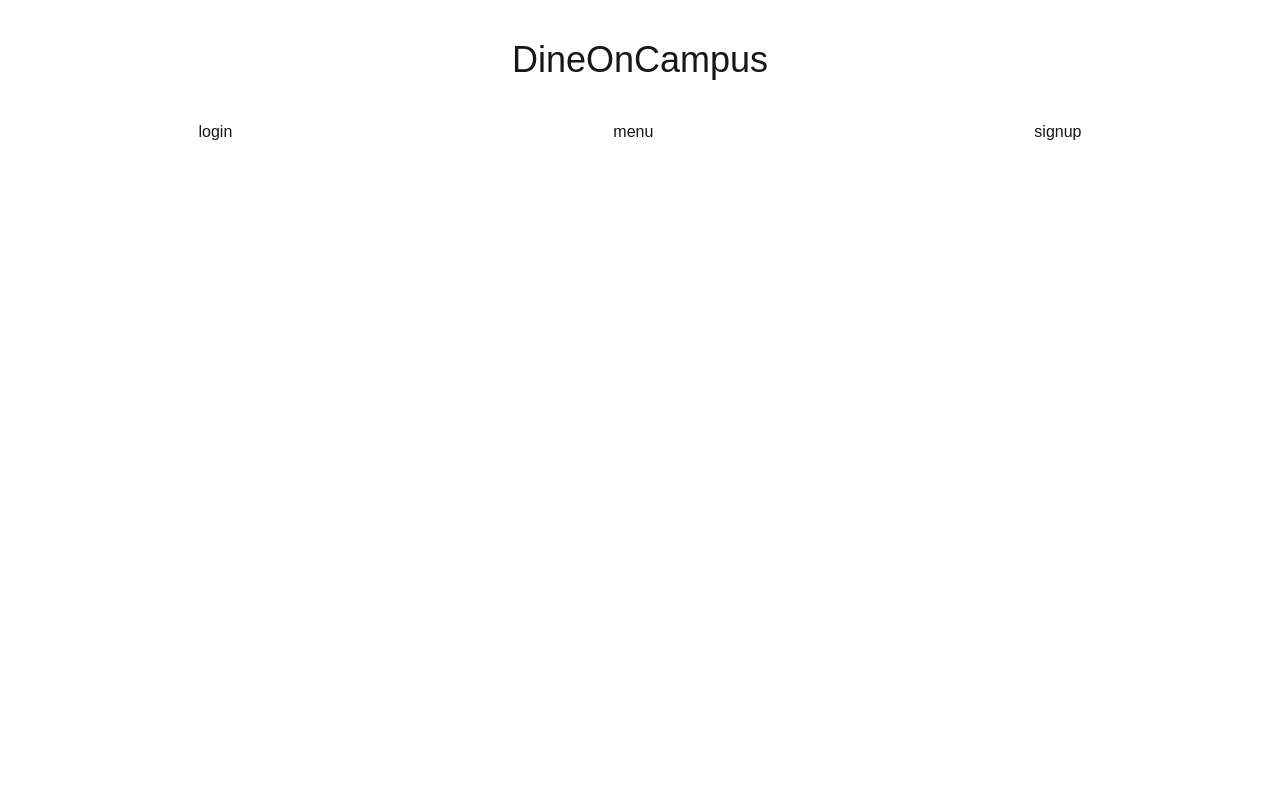
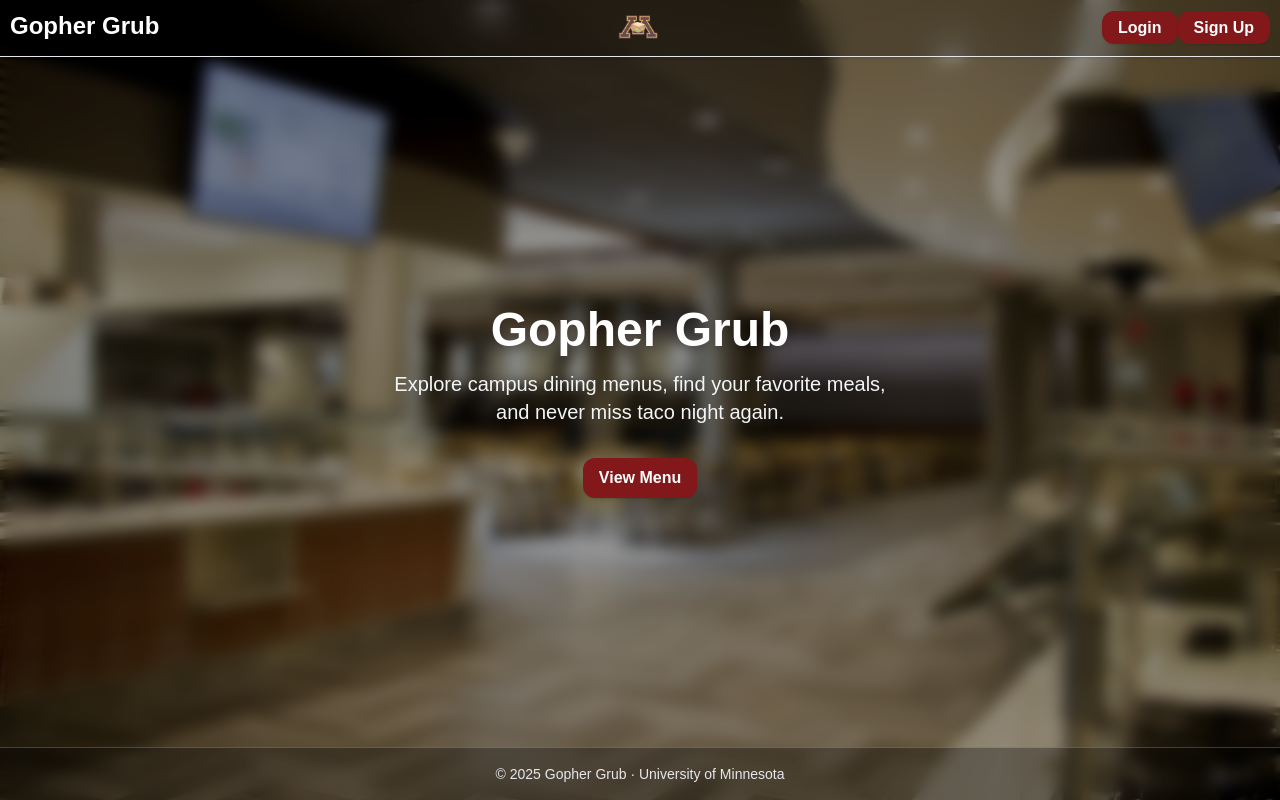
Before and after one commit to david-callender/FoodFinder, a Next.js app in the folder frontend/: page / in a window 1280 px wide. Built offline with nearby package versions, Linux system fonts and the light colour scheme.

Commit message:
feat : styled home page

```diff
--- a/frontend/src/app/layout.tsx
+++ b/frontend/src/app/layout.tsx
@@ -1,8 +1,6 @@
 import { Geist, Geist_Mono } from "next/font/google";
-import Link from "next/link";
 
 import "./globals.css";
-// css for header
 
 import type { Metadata } from "next";
 import type { FC } from "react";
@@ -32,10 +30,6 @@
       <body
         className={`${geistSans.variable} ${geistMono.variable} antialiased`}
       >
-        <h1 className="m-10 content-center text-center text-4xl">
-          <Link href="/">DineOnCampus</Link>
-        </h1>
-
         {children}
       </body>
     </html>
--- a/frontend/src/app/login/page.tsx
+++ b/frontend/src/app/login/page.tsx
@@ -1,9 +1,16 @@
+import { LinkBar } from "@/components/LinkBar/LinkBar";
+
 import { LoginBox } from "../../components/LoginBox/LoginBox";
 
 import type { FC } from "react";
 
 const Login: FC = () => {
-  return <LoginBox />;
+  return (
+    <>
+      <LinkBar />
+      <LoginBox />
+    </>
+  );
 };
 
 export default Login;
--- a/frontend/src/app/menu/page.tsx
+++ b/frontend/src/app/menu/page.tsx
@@ -1,3 +1,4 @@
+import { LinkBar } from "@/components/LinkBar/LinkBar";
 import { MenuManager } from "@/components/MenuManager/MenuManager";
 
 import type { FC, FormEvent } from "react";
@@ -9,7 +10,12 @@
 ) => void;
 
 export const Menu_Page: FC = () => {
-  return <MenuManager />;
+  return (
+    <>
+      <LinkBar />
+      <MenuManager />
+    </>
+  );
 };
 
 export default Menu_Page;
--- a/frontend/src/app/page.tsx
+++ b/frontend/src/app/page.tsx
@@ -1,10 +1,44 @@
-import { LinkBar } from "../components/LinkBar/LinkBar";
+"use client";
 
-// components must be of shape FC
+import { LinkBar } from "@/components/LinkBar/LinkBar";
+import { MainBackground } from "@/components/MainBackground/MainBackground";
+
 import type { FC } from "react";
 
 const Home: FC = () => {
-  return <LinkBar />;
+  return (
+    <div className="relative flex min-h-screen flex-col overflow-hidden text-gray-900">
+      <LinkBar />
+      {/* 🌄 Background Image */}
+      <div className="absolute inset-0 -z-10">
+        <MainBackground />
+        {/* Optional dark overlay to make text pop */}
+        <div className="absolute inset-0 bg-black/40 backdrop-blur-sm"></div>
+      </div>
+
+      {/* 🏷️ Main Content */}
+      <main className="relative z-10 flex flex-1 flex-col items-center justify-center px-4 text-center">
+        <h1 className="mb-4 text-5xl font-bold text-white drop-shadow-lg">
+          Gopher Grub
+        </h1>
+        <p className="mb-8 max-w-lg text-xl text-gray-100">
+          Explore campus dining menus, find your favorite meals, and never miss
+          taco night again.
+        </p>
+        <a
+          href="/menu"
+          className="rounded-xl bg-red-900 px-4 py-2 font-semibold text-white shadow drop-shadow-2xl transition hover:bg-red-700"
+        >
+          View Menu
+        </a>
+      </main>
+
+      {/* 📅 Footer */}
+      <footer className="relative z-10 border-t border-white/20 bg-black/30 py-4 text-center text-sm text-gray-200">
+        © {new Date().getFullYear()} Gopher Grub · University of Minnesota
+      </footer>
+    </div>
+  );
 };
 
 export default Home;
--- a/frontend/src/app/signup/page.tsx
+++ b/frontend/src/app/signup/page.tsx
@@ -1,9 +1,16 @@
+import { LinkBar } from "@/components/LinkBar/LinkBar";
+
 import { SignUpBox } from "../../components/SignUpBox/SignUpBox";
 
 import type { FC } from "react";
 
 const Login: FC = () => {
-  return <SignUpBox />;
+  return (
+    <>
+      <LinkBar />
+      <SignUpBox />
+    </>
+  );
 };
 
 export default Login;
--- /dev/null
+++ b/frontend/src/components/Header/Header.tsx
@@ -0,0 +1,19 @@
+import Link from "next/link";
+
+import type { FC } from "react";
+
+export const Header: FC = () => {
+  return (
+    <>
+      {/* Header */}
+      <header className="bg-maroon-700 py-8 text-center text-white shadow-md">
+        <h1 className="text-5xl font-bold tracking-tight text-amber-800">
+          <Link href="/">GopherGrub</Link>
+        </h1>
+        <p className="mt-2 text-lg text-amber-800 opacity-90">
+          University of Minnesota Dining Made Simple
+        </p>
+      </header>
+    </>
+  );
+};
--- a/frontend/src/components/LinkBar/LinkBar.tsx
+++ b/frontend/src/components/LinkBar/LinkBar.tsx
@@ -1,17 +1,48 @@
+import Image from "next/image";
+import Link from "next/link";
+
+import GopherGrubLogo from "./GopherGrubLogo.png";
+
 import type { FC } from "react";
 
 export const LinkBar: FC = () => {
   return (
-    <div className="m-2 flex flex-row">
-      <div className="grow text-center">
-        <a href="/login">login</a>
-      </div>
-      <div className="grow text-center">
-        <a href="/menu">menu</a>
-      </div>
-      <div className="grow text-center">
-        <a href="/signup">signup</a>
-      </div>
-    </div>
+    <>
+      <nav className="bg-red/ w-full border-b border-gray-200 bg-black/20 shadow-sm backdrop-blur-md">
+        <div className="grid grid-cols-3 justify-center p-2.5">
+          {/* Logo / Site Name */}
+          <Link
+            href="/"
+            className="justify-self-start text-2xl font-bold text-white"
+          >
+            Gopher Grub
+          </Link>
+
+          <Image
+            src={GopherGrubLogo}
+            width={50}
+            height={50}
+            alt="Gopher Grub Logo"
+            className="justify-self-center"
+          />
+
+          {/* Right-side Auth Links */}
+          <div className="self-center justify-self-end">
+            <Link
+              href="/login"
+              className="rounded-xl bg-red-900 px-4 py-2 font-semibold text-white shadow transition hover:bg-red-700"
+            >
+              Login
+            </Link>
+            <Link
+              href="/signup"
+              className="rounded-xl bg-red-900 px-4 py-2 font-semibold text-white shadow transition hover:bg-red-700"
+            >
+              Sign Up
+            </Link>
+          </div>
+        </div>
+      </nav>
+    </>
   );
 };
--- /dev/null
+++ b/frontend/src/components/MainBackground/MainBackground.tsx
@@ -0,0 +1,19 @@
+import Image from "next/image";
+
+import pioneer from "./pioneer.png";
+
+import type { FC } from "react";
+
+export const MainBackground: FC = () => {
+  {
+    return (
+      <Image
+        src={pioneer} // ⬅️ your background image path
+        alt="Background"
+        fill
+        priority
+        className="-z-10 object-cover object-center"
+      />
+    );
+  }
+};
--- a/frontend/src/components/SignUpBox/SignUpBox.tsx
+++ b/frontend/src/components/SignUpBox/SignUpBox.tsx
@@ -48,6 +48,8 @@
 export const SignUpBox: FC = () => {
   const router = useRouter();
 
+  // for when we add display name
+  //const [displayName, setDisplayName] = useState("");
   const [email, setEmail] = useState("");
   const [password, setPassword] = useState("");
   const [phoneNumber, setPhoneNumber] = useState("");
```
Also changed, not shown: frontend/src/components/LinkBar/GopherGrubLogo.png (added), frontend/src/components/MainBackground/pioneer.png (added).
